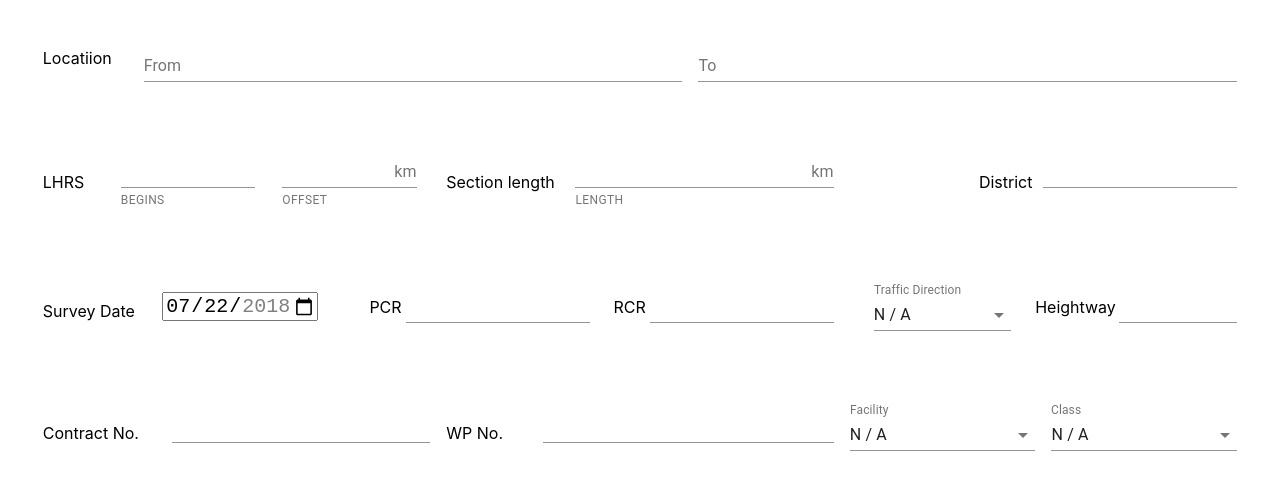
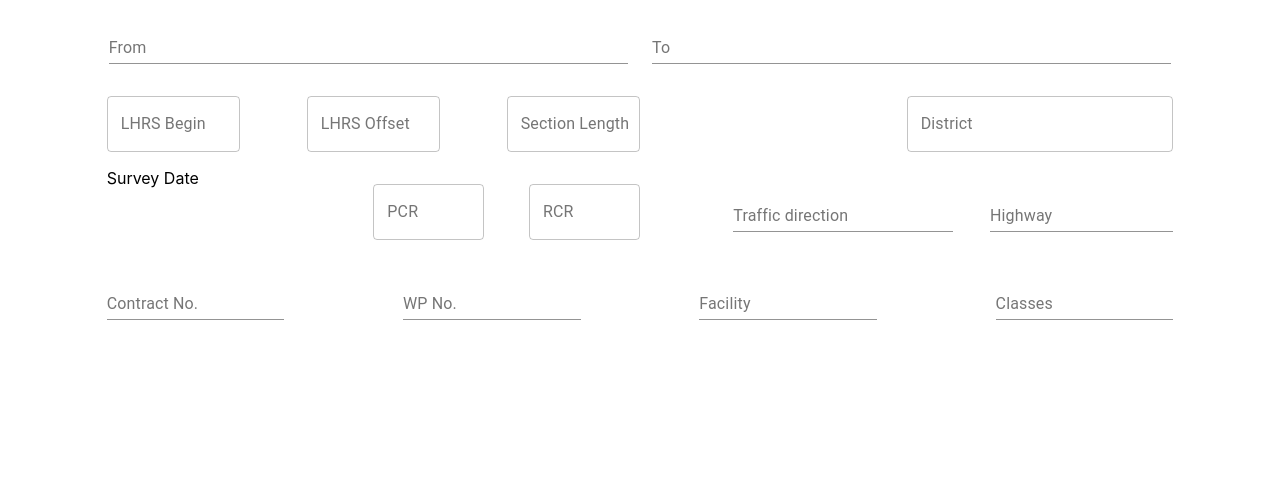
Before and after one commit to LucienChu/react-material-ui, a React (Create React App) app: page / in a window 1280 px wide. Shown: the top 490 px of the page. Built offline with nearby package versions, Linux system fonts and the light colour scheme.

Commit message:
better grid

```diff
--- a/src/App.js
+++ b/src/App.js
@@ -5,6 +5,7 @@ import PanelAnimation from "./cssComponent/panel/panelAnimation";
 import ModalPage from "./components/modalPage/modalPage";
 import IrisModal from "./cssComponent/panel/IrisModal/irisModal";
 import IrisPCIForm from "./components/irisPciForm/irisPciForm";
+import { LucienGrid } from "./components/grid/LucienGrid";
 
 function App() {
   // return <PanelAnimation />;
@@ -37,7 +38,9 @@ function App() {
 
   // return <ModalPage />;
 
-  return <IrisPCIForm />;
+  // return <IrisPCIForm />;
+
+  return <LucienGrid />;
 }
 
 export default App;
--- a/src/components/grid/LucienGrid.js
+++ b/src/components/grid/LucienGrid.js
@@ -1,45 +1,119 @@
-import React from 'react';
+import React from "react";
 import Grid from "@material-ui/core/Grid";
+
+import TextField from "@material-ui/core/TextField";
+
+const renderTextField = (id, label, onChangeFunction, variant) => {
+  return (
+    <TextField
+      style={{ margin: "1rem 0" }}
+      fullWidth
+      id={id}
+      label={label}
+      variant={variant}
+      onChange={onChangeFunction}
+    />
+  );
+};
+
 export const LucienGrid = () => {
   return (
-        <>
-            <Grid container style={{ backgroundColor: "red", padding: "0 1rem 0" }} justify="space-around">
-                <Grid item xs={5} style={{ backgroundColor: "yellow" }}>
-                    Hi
+    <Grid container justify="center">
+      {/* first row */}
+      <Grid container justify="center" spacing={3}>
+        <Grid item sm={5} xs={10}>
+          {renderTextField("startFrom", "From", () => console.log("changed"))}
+        </Grid>
+        <Grid item sm={5} xs={10}>
+          {renderTextField("endTo", "To")}
+        </Grid>
+      </Grid>
+
+      {/* second row */}
+      <Grid container justify="center">
+        <Grid item container justify="space-between" sm={5} xs={10}>
+          <Grid item sm={3} xs={12}>
+            {renderTextField(
+              "LHRSBeginTextField",
+              "LHRS Begin",
+              null,
+              "outlined"
+            )}
+          </Grid>
+          <Grid item sm={3} xs={12}>
+            {renderTextField(
+              "LHRSOffsetTextField",
+              "LHRS Offset",
+              null,
+              "outlined"
+            )}
+          </Grid>
+          <Grid item sm={3} xs={12}>
+            {renderTextField(
+              "sectionLengthTextField",
+              "Section Length",
+              null,
+              "outlined"
+            )}
+          </Grid>
+        </Grid>
+        <Grid item container justify="flex-end" sm={5} xs={10}>
+          <Grid item sm={6} xs={12}>
+            {renderTextField("districtTextField", "District", null, "outlined")}
+          </Grid>
+        </Grid>
+      </Grid>
+
+      {/* third row */}
+      <Grid container justify="center">
+        <Grid item container justify="space-between" sm={5} xs={10}>
+          <Grid item sm={6} xs={12}>
+            Survey Date
+          </Grid>
+          <Grid item container justify="space-between" sm={6} xs={12}>
+            <Grid item xs={5}>
+              {renderTextField("PCRTextField", "PCR", null, "outlined")}
             </Grid>
             <Grid item xs={5}>
-                    <Grid container>
-                        <Grid sm item style={{ backgroundColor: "green" }} >
-                            Hi
+              {renderTextField("RCRTextField", "RCR", null, "outlined")}
+            </Grid>
+          </Grid>
+        </Grid>
+        <Grid item container justify="flex-end" sm={5} xs={10}>
+          <Grid item>
+            <Grid item container justify="space-between">
+              <Grid item xs={6}>
+                {renderTextField(
+                  "trafficDirectionTextField",
+                  "Traffic direction",
+                  null
+                )}
+              </Grid>
+              <Grid item xs={5}>
+                {renderTextField("highwayTextField", "Highway", null)}
               </Grid>
             </Grid>
           </Grid>
         </Grid>
-            <br />
-            <Grid container style={{ backgroundColor: "red", padding: "0 1rem 0" }} justify="space-around">
-                <Grid item sm={12} >
-                    <Grid container justify="center" spacing={4} style={{ backgroundColor: "blue" }}>
-                        <Grid item   >
-                            <div style={{ backgroundColor: "pink" }}>hello</div>
       </Grid>
-                        <Grid item  >
-                            <div style={{ backgroundColor: "pink" }}>hello</div>
+
+      {/* fourth row */}
+      <Grid container justify="center">
+        <Grid item container justify="space-between" xs={10}>
+          <Grid item sm={2} xs={12}>
+            {renderTextField("contractNumberTextField", "Contract No.", null)}
+          </Grid>
+          <Grid item sm={2} xs={12}>
+            {renderTextField("WPNumberTextField", "WP No.", null)}
+          </Grid>
+          <Grid item sm={2} xs={12}>
+            {renderTextField("facilitySelector", "Facility", null)}
+          </Grid>
+          <Grid item sm={2} xs={12}>
+            {renderTextField("classesSelector", "Classes", null)}
           </Grid>
         </Grid>
       </Grid>
     </Grid>
-            {/* <Grid container spacing={10}>
-                <Grid item xs={12}>
-                    <Grid container justify="center" spacing={2}>
-                        {[0, 1, 2].map(value => (
-                            <Grid key={value} item>
-                                <div style={{ backgroundColor: "green" }}>Hello</div>
-                            </Grid>
-
-                        ))}
-                    </Grid>
-                </Grid>
-            </Grid> */}
-        </>
-    )
-}
+  );
+};
```
Lines whose indentation alone changed are shown as unchanged.
